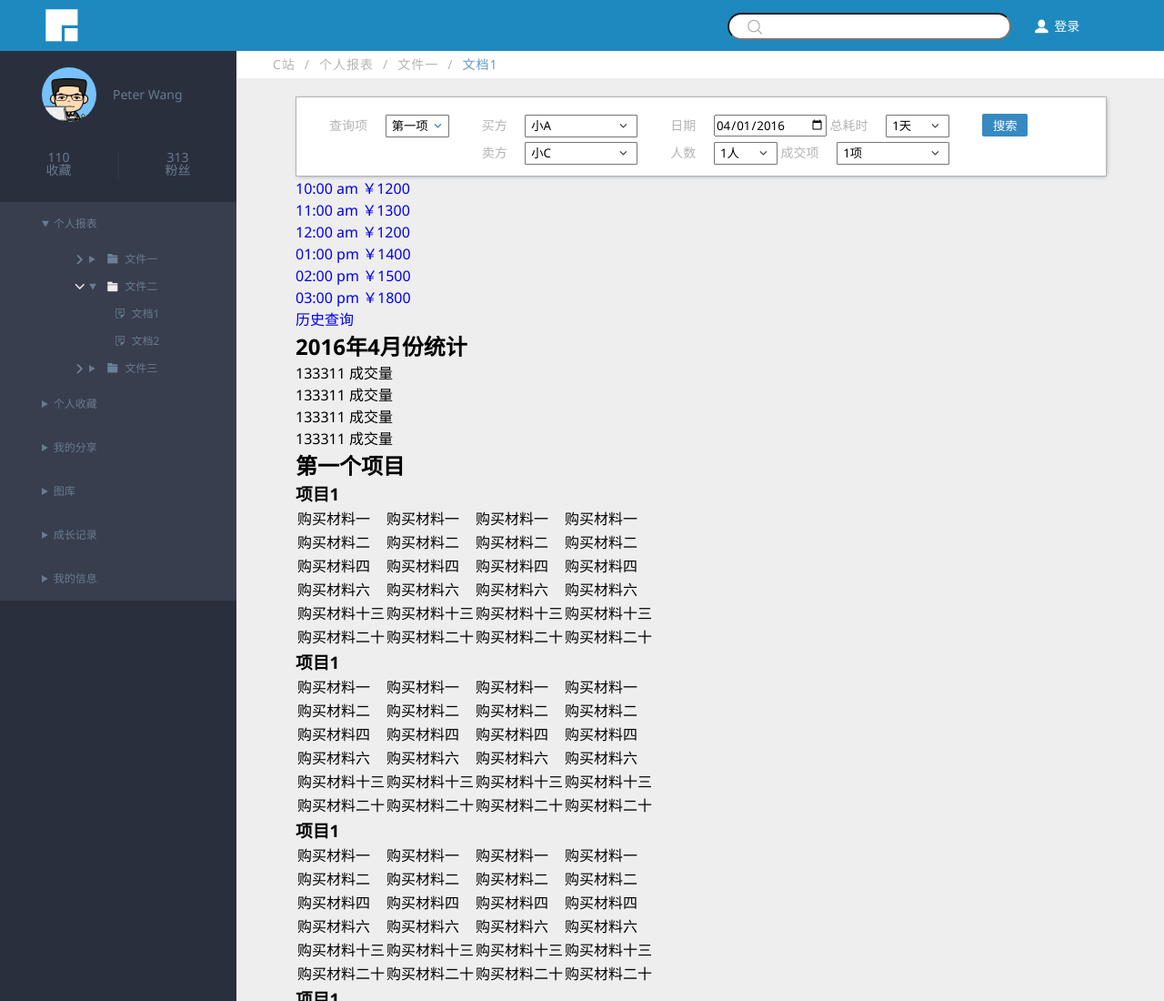
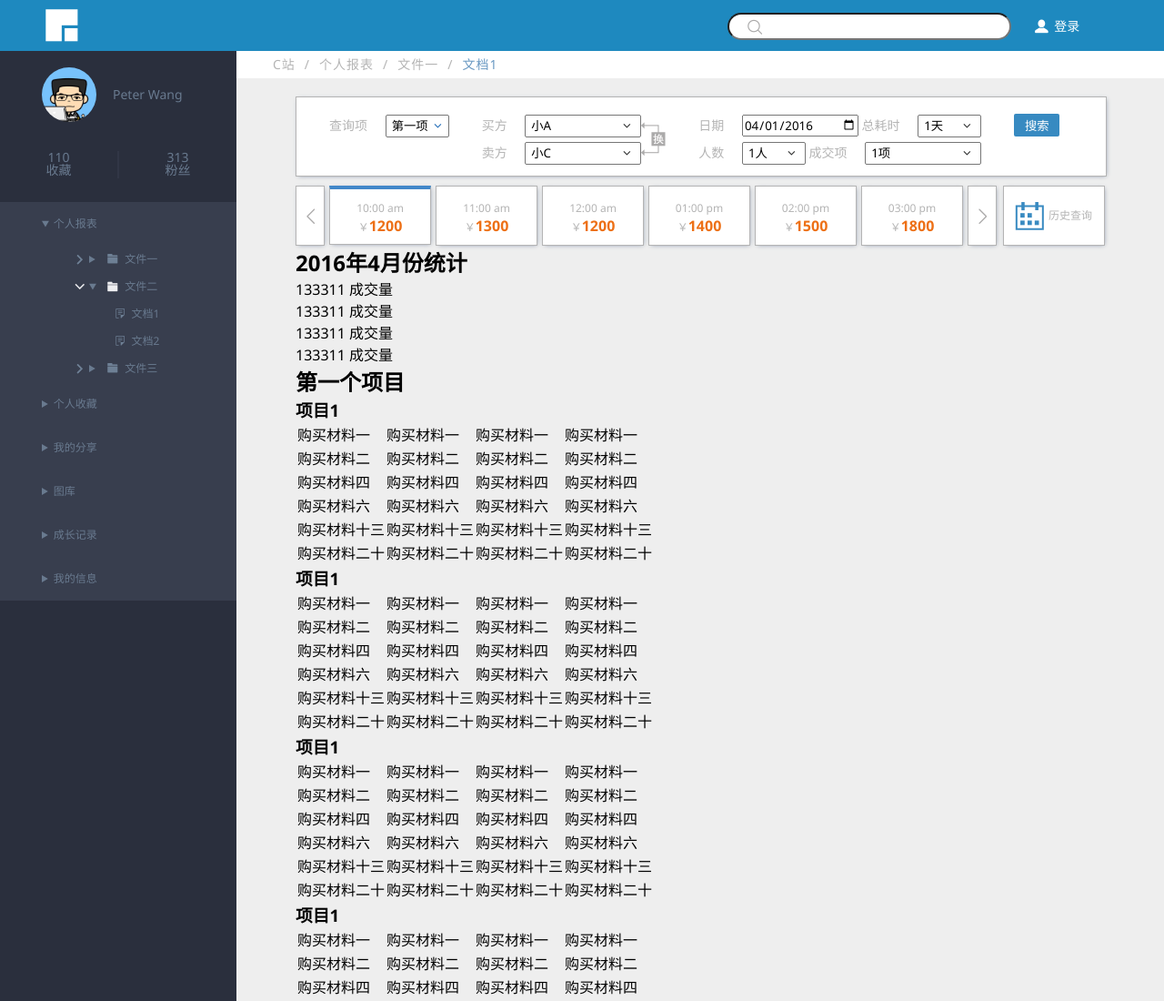
Before and after one commit to peterwang1996/BaiduIFE-16Spring-Task1_9, a plain HTML site: page src/index.html in a window 1280 px wide. Shown: the top 1100 px of the page at 91% size. Drawn offline with nearby package versions, Linux system fonts and the light colour scheme; files that its build step writes are made by us from their sources.

Commit message:
Finished select-order

```diff
--- a/src/index.html
+++ b/src/index.html
@@ -99,8 +99,8 @@
                                 <option value="b">小B</option>
                                 <option value="c" selected="selected">小C</option>
                             </select>
-                            <div class="exchange"></div>
                         </div>
+                        <div class="query-block exchange"></div>
                         <div class="query-block">
                             <span>日期</span>
                             <input type="date" name="date" value="2016-04-01">
@@ -157,35 +157,35 @@
                     </a>
                     <ul>
                         <a href="#">
-                            <li class="orders select-order-active">
-                                <span class="time">10:00 am</span>
-                                <span class="price">￥1200</span>
+                            <li class="orders active">
+                                <div class="time">10:00 am</div>
+                                <div class="price">￥1200</div>
                             </li>
                         </a>
                         <a href="#">
                             <li class="orders">
-                                <span class="time">11:00 am</span>
-                                <span class="price">￥1300</span></li>
+                                <div class="time">11:00 am</div>
+                                <div class="price">￥1300</div></li>
                         </a>
                         <a href="#">
                             <li class="orders">
-                                <span class="time">12:00 am</span>
-                                <span class="price">￥1200</span></li>
+                                <div class="time">12:00 am</div>
+                                <div class="price">￥1200</div></li>
                         </a>
                         <a href="#">
                             <li class="orders">
-                                <span class="time">01:00 pm</span>
-                                <span class="price">￥1400</span></li>
+                                <div class="time">01:00 pm</div>
+                                <div class="price">￥1400</div></li>
                         </a>
                         <a href="#">
                             <li class="orders">
-                                <span class="time">02:00 pm</span>
-                                <span class="price">￥1500</span></li>
+                                <div class="time">02:00 pm</div>
+                                <div class="price">￥1500</div></li>
                         </a>
                         <a href="#">
                             <li class="orders">
-                                <span class="time">03:00 pm</span>
-                                <span class="price">￥1800</span></li>
+                                <div class="time">03:00 pm</div>
+                                <div class="price">￥1800</div></li>
                         </a>
                     </ul>
                     <a href="#">
@@ -194,6 +194,7 @@
                     <a href="#">
                         <div id="history-query">历史查询</div>
                     </a>
+                    <div class="clear"></div>
                 </div>
                 <div class="row" id="static">
                     <h2>2016年4月份统计</h2>
--- a/src/styles/style.scss
+++ b/src/styles/style.scss
@@ -30,7 +30,7 @@ ul {
 }
 
 html {
-    background: #eee;
+    background: #fff;
 }
 
 .container {
@@ -153,6 +153,7 @@ aside {
 }
 
 article {
+    background: #eee;
     float: right;
     width: $main-width - $aside-width;
     nav {
@@ -197,17 +198,23 @@ article {
         .last {
             margin-right: 0;
         }
+        .exchange {
+            margin-left: 0;
+            width: 27px;
+            background: url(./images/exchange.png) no-repeat 0 center;
+            cursor: pointer;
+        }
         select {
             height: 25px;
             appearance: none;
             background: url(./images/arrow-small.png) no-repeat center right;
             text-indent: 6px;
-            border-radius: 1px;
+            border-radius: 2px;
             margin: auto 0 auto 16px;
             &[name="buyer"],
             &[name="seller"],
             &[name="deal-num"] {
-                width: 124px;
+                width: 128px;
             }
             &[name="query-option"],
             &[name="people"],
@@ -219,7 +226,7 @@ article {
             }
         }
         input[type="date"] {
-            width: 120px;
+            width: 124px;
             margin: auto 0 auto 16px;
         }
         input[type="submit"] {
@@ -229,6 +236,66 @@ article {
             border: 0;
             border-radius: 2px;
             color: #fff;
+            cursor: pointer;
+        }
+    }
+    #select-order {
+        margin-top: 10px;
+        #prev,
+        #next,
+        .orders,
+        #history-query {
+            height: 64px;
+            float: left;
+            border: 1px solid #b4b4b4;
+            background: #fff;
+            box-shadow: $default-shadow;
+            margin-right: 5px;
+            text-align: center;
+        }
+        #prev,
+        #next {
+            width: 30px;
+        }
+        #prev {
+            background: url(./images/left-arrow.png) no-repeat center #fff;
+        }
+        #next {
+            background: url(./images/right-arrow.png) no-repeat center #fff;
+        }
+        #history-query {
+            width: 110px;
+            margin: 0 0 0 2px;
+            line-height: 64px;
+            font-size: 12px;
+            color: #b4b4b4;
+            text-indent: 36px;
+            background: url(./images/calander.png) no-repeat 12px center #fff;
+        }
+        .orders {
+            width: 110px;
+            .time {
+                color: #b4b4b4;
+                margin-top: 15px;
+                font-size: 12px;
+            }
+            .price {
+                color: #ed7016;
+                font-weight: bold;
+                font-size: 16px;
+                &:first-letter {
+                    color: #b4b4b4;
+                    font-size: 12px;
+                    font-weight: normal;
                 }
             }
         }
+        .active {
+            border-top: 4px solid #4288c9;
+            height: 60px;
+            .time {
+                margin-top: 12px;
+            }
+        }
+    }
+}
```
Also changed, not shown: dist/index.html (+15 -14 lines), dist/styles/style.css, dist/styles/style.min.css. Lines whose indentation alone changed are shown as unchanged.
